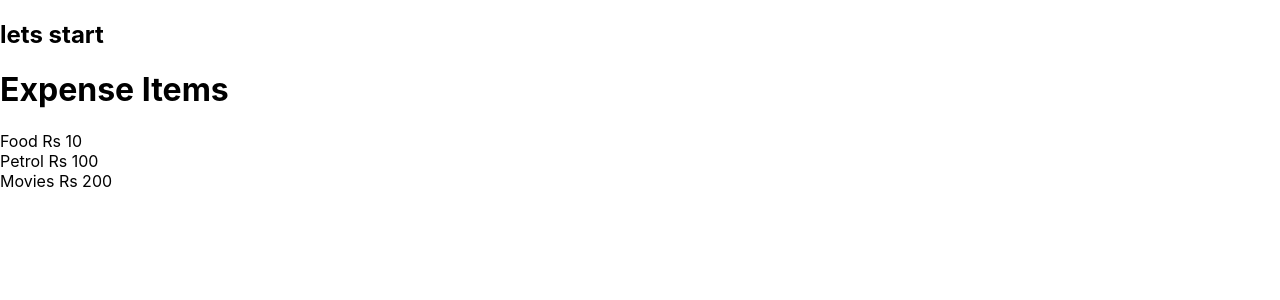
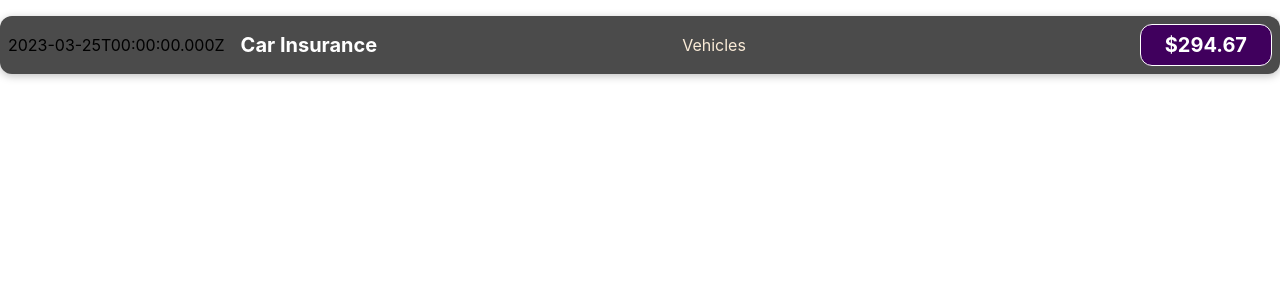
Before and after one commit to Abhinas098/React-ExpenceTracker, a React (Create React App) app: page / in a window 1280 px wide. Shown: the top 300 px of the page. Built offline with nearby package versions, Linux system fonts and the light colour scheme.

Commit message:
add variable

```diff
--- a/src/App.js
+++ b/src/App.js
@@ -1,15 +1,11 @@
-
-import './App.css';
-import ExpenceItem from './Components/ExpenceItem';
+import "./App.css";
+import ExpenceItem from "./Components/ExpenceItem";
 
 function App() {
   return (
     <div>
-      <h2>lets start</h2>
       <ExpenceItem></ExpenceItem>
     </div>
-
-
   );
 }
 
--- /dev/null
+++ b/src/Components/ExpenceItem.css
@@ -0,0 +1,57 @@
+.expense-item {
+  display: flex;
+  justify-content: space-between;
+  align-items: center;
+  box-shadow: 0 2px 8px rgba(0, 0, 0, 0.25);
+  padding: 0.5rem;
+  margin: 1rem 0;
+  border-radius: 12px;
+  background-color: #4b4b4b;
+}
+
+.expense-item__description {
+  display: flex;
+  flex-direction: column;
+  gap: 1rem;
+  align-items: flex-end;
+  flex-flow: column-reverse;
+  justify-content: flex-start;
+  flex: 1;
+  color: antiquewhite;
+}
+
+.expense-item h2 {
+  color: #3a3a3a;
+  font-size: 1rem;
+  flex: 1;
+  margin: 0 1rem;
+  color: white;
+}
+
+.expense-item__price {
+  font-size: 1rem;
+  font-weight: bold;
+  color: white;
+  background-color: #40005d;
+  border: 1px solid white;
+  padding: 0.5rem;
+  border-radius: 12px;
+}
+
+@media (min-width: 580px) {
+  .expense-item__description {
+    flex-direction: row;
+    align-items: center;
+    justify-content: flex-start;
+    flex: 1;
+  }
+
+  .expense-item__description h2 {
+    font-size: 1.25rem;
+  }
+
+  .expense-item__price {
+    font-size: 1.25rem;
+    padding: 0.5rem 1.5rem;
+  }
+}
--- a/src/Components/ExpenceItem.js
+++ b/src/Components/ExpenceItem.js
@@ -1,13 +1,21 @@
-function ExpenceItem(){
-    return (
+import "./ExpenceItem.css";
 
-        <div>
-            <h1>Expense Items</h1>
-            <div>Food Rs 10</div>
-            <div>Petrol Rs 100</div>
-            <div>Movies Rs 200</div>
-        </div>
-    );
+function ExpenceItem() {
+  const expenseDate = new Date(2023, 2, 25);
+  const expenseTitle = "Car Insurance";
+  const expenseAmmount = 294.67;
+  const LocationOfExpenditure = 'Vehicles'
+
+  return (
+    <div className="expense-item">
+      <div>{expenseDate.toISOString()}</div>
+      <div className="expense-item__description">
+        <h2>{expenseTitle}</h2>
+      </div>
+      <div className='expense-item__description'>{LocationOfExpenditure}</div>
+      <div className="expense-item__price">${expenseAmmount}</div>
+    </div>
+  );
 }
 
-export default ExpenceItem
+export default ExpenceItem;
```
